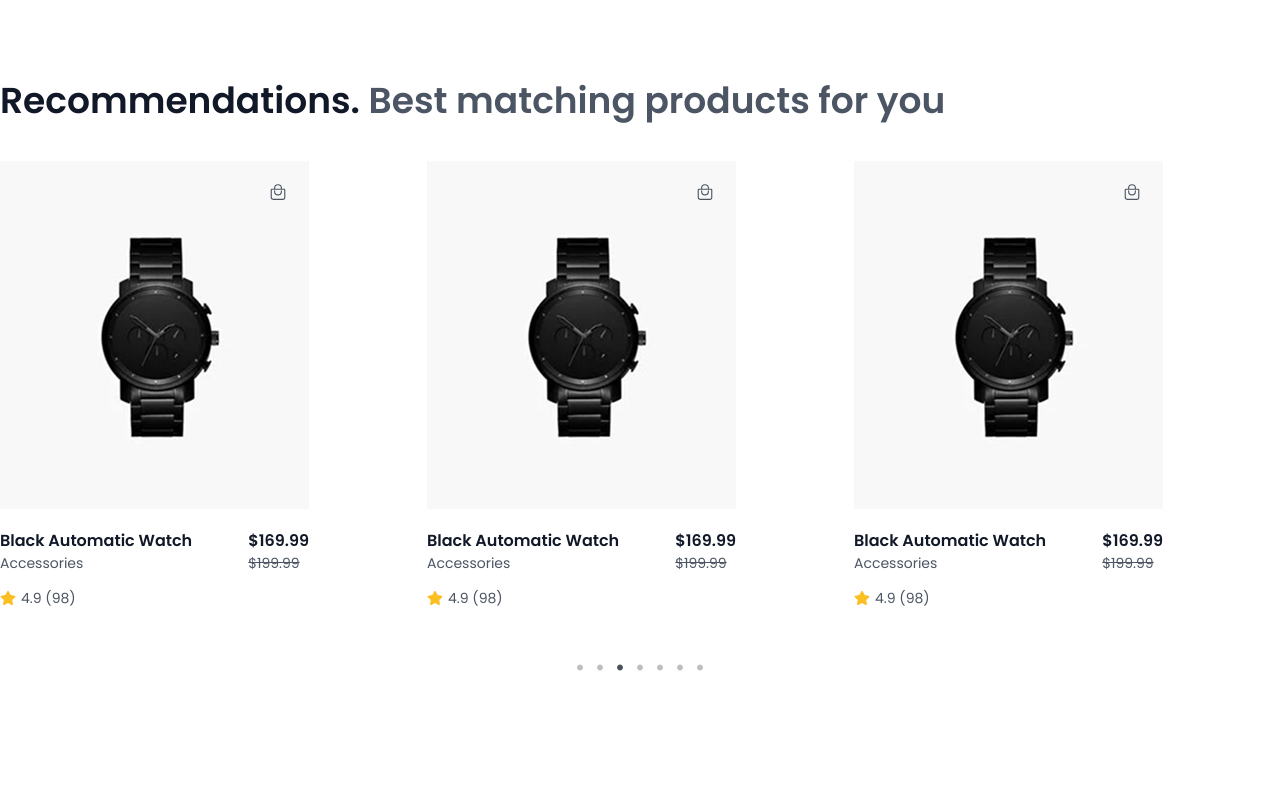
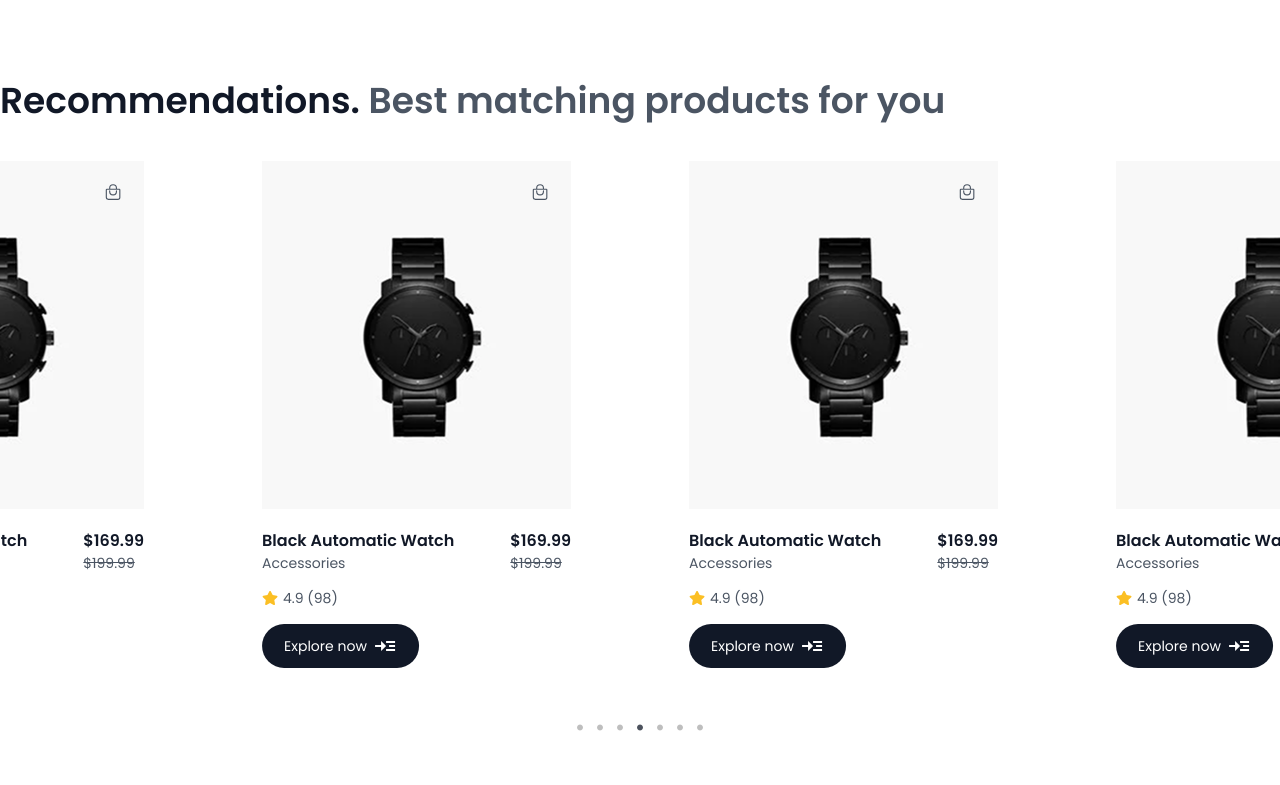
Before and after one commit to Munna-Scriptz/Nexton-E-Commerce, a React (Vite) app: page / in a window 1280 px wide. Shown: the part 1300-2085 px from the top of the page. Built offline with nearby package versions, Linux system fonts and the light colour scheme.

Commit message:
Slider See more button Added

```diff
--- a/src/components/BestSeller.jsx
+++ b/src/components/BestSeller.jsx
@@ -63,7 +63,6 @@ const BestSeller = () => {
                         <SingleProducts/>
                         <SingleProducts/>
                         <SingleProducts/>
-
                     </Slider>
                 </div>
 
--- a/src/components/Recommend.jsx
+++ b/src/components/Recommend.jsx
@@ -63,7 +63,6 @@ const Recommend = () => {
                     <SingleProducts/>
                     <SingleProducts/>
                     <SingleProducts/>
-
                 </Slider>
             </div>
 
--- a/src/components/common/SingleProducts.jsx
+++ b/src/components/common/SingleProducts.jsx
@@ -2,6 +2,8 @@ import React from 'react'
 import ProductImg from "../../assets/Images/ProductImage.png"
 import { FaStar } from "react-icons/fa";
 import { IoBagHandleOutline } from "react-icons/io5";
+import { MdReadMore } from "react-icons/md";
+import { Link } from 'react-router';
 
 
 const SingleProducts = () => {
@@ -22,6 +24,10 @@ const SingleProducts = () => {
                     <FaStar className='text-[#FBBF24]'/>
                     <p className='text-Primary font-normal text-sm'>4.9 (98)</p>
                 </div>
+                {/* ---See more button  */}
+            <div className='mt-4'>
+              <Link className='text-white text-sm py-[12px] px-[24px] lg:py-[10px] lg:px-[22px] bg-second rounded-full flex items-center w-fit gap-1.5 duration-[.3s] hover:scale-[1.06] hover:shadow-[0_8px_30px_rgb(0,0,0,0.12)]' to={'/'}>Explore now <MdReadMore className=' text-2xl'/></Link>
+            </div>
             </div>
             <div>
                 <h2 className='text-second font-semibold text-base leading-[24px]'>$169.99</h2>
```
